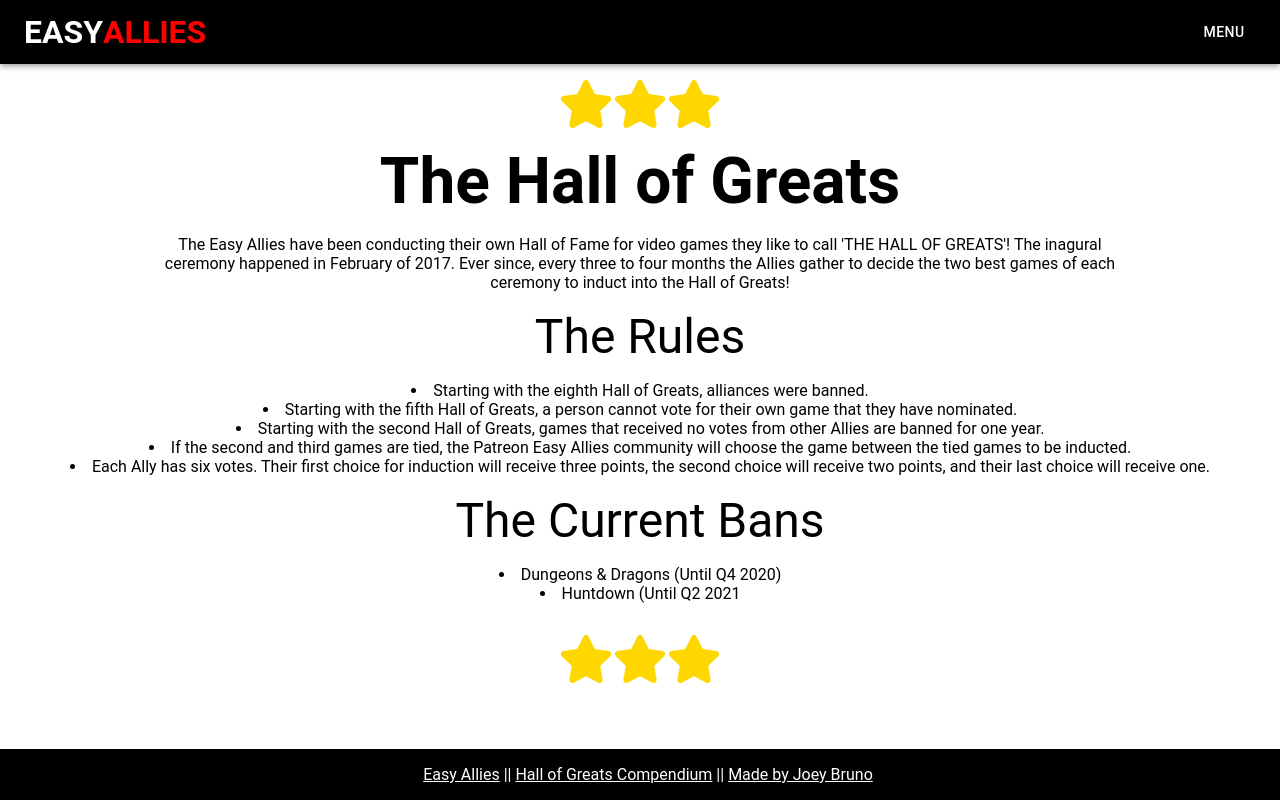
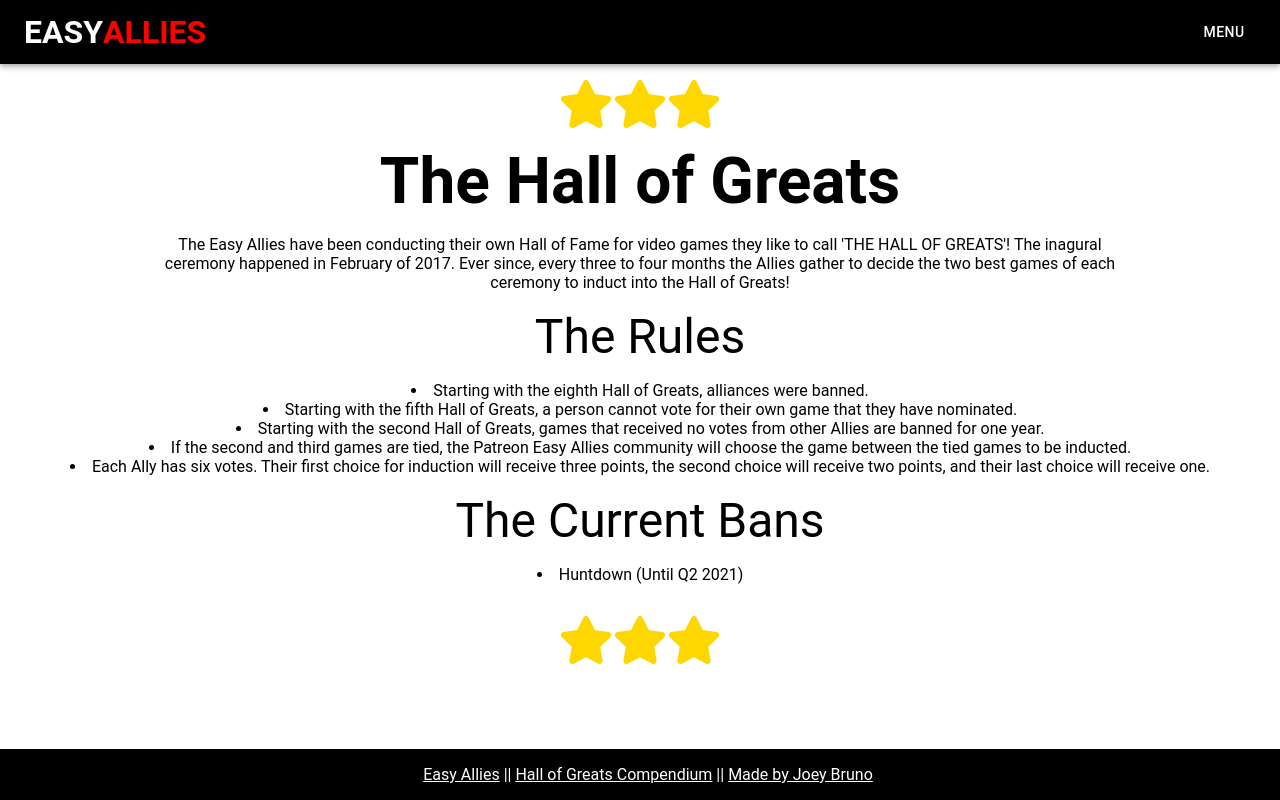
Before and after one commit to brunojoey/ea-hall-of-greats, a React (Create React App) app in the folder client/: page / in a window 1280 px wide. Built offline with nearby package versions, Linux system fonts and the light colour scheme.

Commit message:
Took out Dungeons and Dragons out of banned list

```diff
--- a/client/src/pages/Home.js
+++ b/client/src/pages/Home.js
@@ -38,8 +38,7 @@
       </section>
       <h2 className='bans-heading'>The Current Bans</h2>
       <section className="banned-list" style={{ marginBottom: "1em" }}>
-        <li>Dungeons &#38; Dragons (Until Q4 2020)</li>
-        <li>Huntdown (Until Q2 2021</li>
+        <li>Huntdown (Until Q2 2021)</li>
       </section>
       <StarDecoration />
     </main>
```
Also changed, not shown: 1 other file (tests, documents, lock files or other folders).
